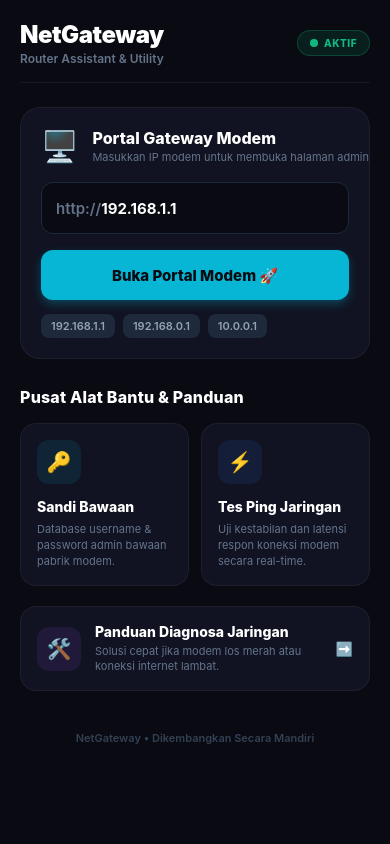
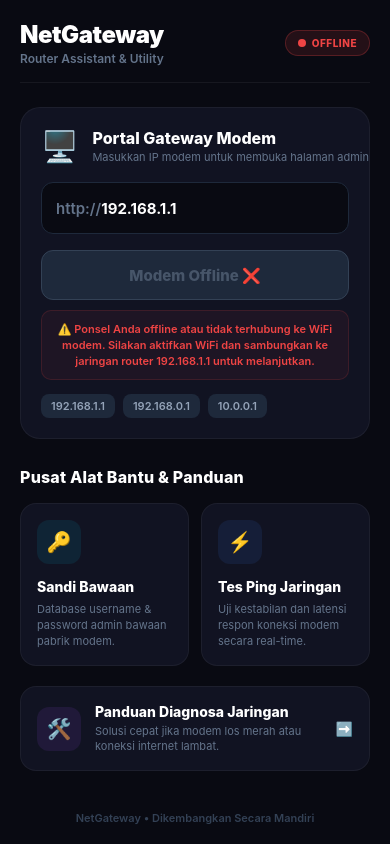
Before and after one commit to oippiu10/customer_wifi_manager_expo, a React Native app: screen / in a window 390 px wide. Built offline with nearby package versions, Linux system fonts and the light colour scheme; no server answers.

Commit message:
feat: tambah deteksi online/offline dinamis pada dasbor awal dengan proteksi tombol

```diff
--- a/src/screens/DashboardScreen.tsx
+++ b/src/screens/DashboardScreen.tsx
@@ -1,4 +1,4 @@
-import React, { useState } from 'react';
+import React, { useState, useEffect } from 'react';
 import {
   View,
   Text,
@@ -21,11 +21,43 @@
 export const DashboardScreen: React.FC<DashboardScreenProps> = ({ onNavigate, onOpenGateway }) => {
   const [ipInput, setIpInput] = useState('192.168.1.1');
   const [isFocused, setIsFocused] = useState(false);
+  const [isOnline, setIsOnline] = useState<boolean | 'checking'>('checking');
+
+  // Deteksi status koneksi gateway secara dinamis
+  const checkConnection = async (ipToTest: string) => {
+    try {
+      const cleanIp = ipToTest.trim();
+      const targetUrl = /^https?:\/\//i.test(cleanIp) ? cleanIp : `http://${cleanIp}`;
+
+      const controller = new AbortController();
+      const timeoutId = setTimeout(() => controller.abort(), 2000);
+
+      // Lakukan request GET ringan ke IP modem
+      await fetch(targetUrl, {
+        method: 'GET',
+        signal: controller.signal,
+        headers: { 'Cache-Control': 'no-cache' }
+      });
+
+      clearTimeout(timeoutId);
+      setIsOnline(true);
+    } catch (error) {
+      // Jika fetch gagal (koneksi terputus/off), maka dianggap offline
+      setIsOnline(false);
+    }
+  };
+
+  useEffect(() => {
+    checkConnection(ipInput);
+    const interval = setInterval(() => {
+      checkConnection(ipInput);
+    }, 6000);
+    return () => clearInterval(interval);
+  }, [ipInput]);
 
   const handleOpenGateway = () => {
-    // Validasi sederhana alamat IP
     const cleanIp = ipInput.trim();
-    if (cleanIp) {
+    if (cleanIp && isOnline === true) {
       onOpenGateway(cleanIp);
     }
   };
@@ -42,9 +74,26 @@
             <Text style={styles.brandTitle}>NetGateway</Text>
             <Text style={styles.brandSubtitle}>Router Assistant & Utility</Text>
           </View>
-          <View style={styles.statusBadge}>
-            <View style={styles.statusDot} />
-            <Text style={styles.statusText}>AKTIF</Text>
+          <View style={[
+            styles.statusBadge,
+            isOnline === true && styles.statusBadgeOnline,
+            isOnline === false && styles.statusBadgeOffline,
+            isOnline === 'checking' && styles.statusBadgeChecking,
+          ]}>
+            <View style={[
+              styles.statusDot,
+              isOnline === true && styles.statusDotOnline,
+              isOnline === false && styles.statusDotOffline,
+              isOnline === 'checking' && styles.statusDotChecking,
+            ]} />
+            <Text style={[
+              styles.statusText,
+              isOnline === true && styles.statusTextOnline,
+              isOnline === false && styles.statusTextOffline,
+              isOnline === 'checking' && styles.statusTextChecking,
+            ]}>
+              {isOnline === true ? 'ONLINE' : isOnline === false ? 'OFFLINE' : 'MENGECEK...'}
+            </Text>
           </View>
         </View>
 
@@ -80,12 +129,29 @@
             </View>
 
             <TouchableOpacity
-              style={styles.connectButton}
+              style={[
+                styles.connectButton,
+                isOnline === false && styles.connectButtonDisabled,
+                isOnline === 'checking' && styles.connectButtonChecking,
+              ]}
               onPress={handleOpenGateway}
               activeOpacity={0.8}
+              disabled={isOnline !== true}
             >
-              <Text style={styles.connectButtonText}>Buka Portal Modem 🚀</Text>
+              <Text style={[
+                styles.connectButtonText,
+                isOnline === false && styles.connectButtonTextDisabled,
+                isOnline === 'checking' && styles.connectButtonTextChecking,
+              ]}>
+                {isOnline === true ? 'Buka Portal Modem 🚀' : isOnline === false ? 'Modem Offline ❌' : 'Mengecek Koneksi... 🔄'}
+              </Text>
             </TouchableOpacity>
+
+            {isOnline === false && (
+              <Text style={styles.offlineWarningText}>
+                ⚠️ Ponsel Anda offline atau tidak terhubung ke WiFi modem. Silakan aktifkan WiFi dan sambungkan ke jaringan router {ipInput} untuk melanjutkan.
+              </Text>
+            )}
 
             <View style={styles.ipSuggestions}>
               <TouchableOpacity onPress={() => setIpInput('192.168.1.1')} style={styles.suggestionBadge}>
@@ -188,25 +254,55 @@
   statusBadge: {
     flexDirection: 'row',
     alignItems: 'center',
-    backgroundColor: 'rgba(16, 185, 129, 0.12)',
+    backgroundColor: 'rgba(71, 85, 105, 0.12)',
     paddingHorizontal: 12,
     paddingVertical: 6,
     borderRadius: 20,
     borderWidth: 1,
-    borderColor: 'rgba(16, 185, 129, 0.25)',
+    borderColor: 'rgba(71, 85, 105, 0.25)',
+  },
+  statusBadgeOnline: {
+    backgroundColor: 'rgba(6, 182, 212, 0.12)',
+    borderColor: 'rgba(6, 182, 212, 0.25)',
+  },
+  statusBadgeOffline: {
+    backgroundColor: 'rgba(239, 68, 68, 0.12)',
+    borderColor: 'rgba(239, 68, 68, 0.25)',
+  },
+  statusBadgeChecking: {
+    backgroundColor: 'rgba(245, 158, 11, 0.12)',
+    borderColor: 'rgba(245, 158, 11, 0.25)',
   },
   statusDot: {
     width: 8,
     height: 8,
     borderRadius: 4,
-    backgroundColor: '#10B981',
+    backgroundColor: '#64748B',
     marginRight: 6,
+  },
+  statusDotOnline: {
+    backgroundColor: '#06B6D4',
+  },
+  statusDotOffline: {
+    backgroundColor: '#EF4444',
+  },
+  statusDotChecking: {
+    backgroundColor: '#F59E0B',
   },
   statusText: {
     fontSize: 10,
     fontWeight: '800',
-    color: '#10B981',
+    color: '#64748B',
     letterSpacing: 0.5,
+  },
+  statusTextOnline: {
+    color: '#06B6D4',
+  },
+  statusTextOffline: {
+    color: '#EF4444',
+  },
+  statusTextChecking: {
+    color: '#F59E0B',
   },
   scrollContent: {
     paddingTop: 24,
@@ -277,10 +373,43 @@
     shadowRadius: 10,
     elevation: 4,
   },
+  connectButtonDisabled: {
+    backgroundColor: '#1E293B',
+    borderColor: '#334155',
+    borderWidth: 1,
+    shadowOpacity: 0,
+    elevation: 0,
+  },
+  connectButtonChecking: {
+    backgroundColor: '#1E293B',
+    borderColor: '#F59E0B',
+    borderWidth: 1,
+    shadowOpacity: 0,
+    elevation: 0,
+  },
   connectButtonText: {
     fontSize: 15,
     fontWeight: '800',
     color: '#090A12',
+  },
+  connectButtonTextDisabled: {
+    color: '#475569',
+  },
+  connectButtonTextChecking: {
+    color: '#F59E0B',
+  },
+  offlineWarningText: {
+    fontSize: 11,
+    color: '#EF4444',
+    lineHeight: 16,
+    fontWeight: '600',
+    marginTop: 10,
+    textAlign: 'center',
+    backgroundColor: 'rgba(239, 68, 68, 0.06)',
+    padding: 10,
+    borderRadius: 10,
+    borderWidth: 1,
+    borderColor: 'rgba(239, 68, 68, 0.15)',
   },
   ipSuggestions: {
     flexDirection: 'row',
```
